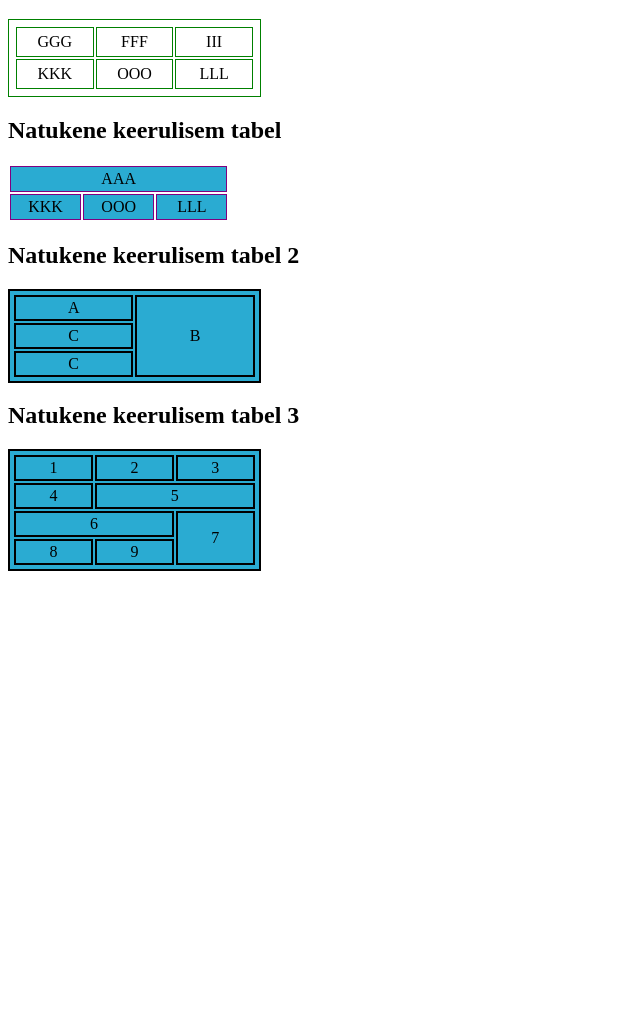
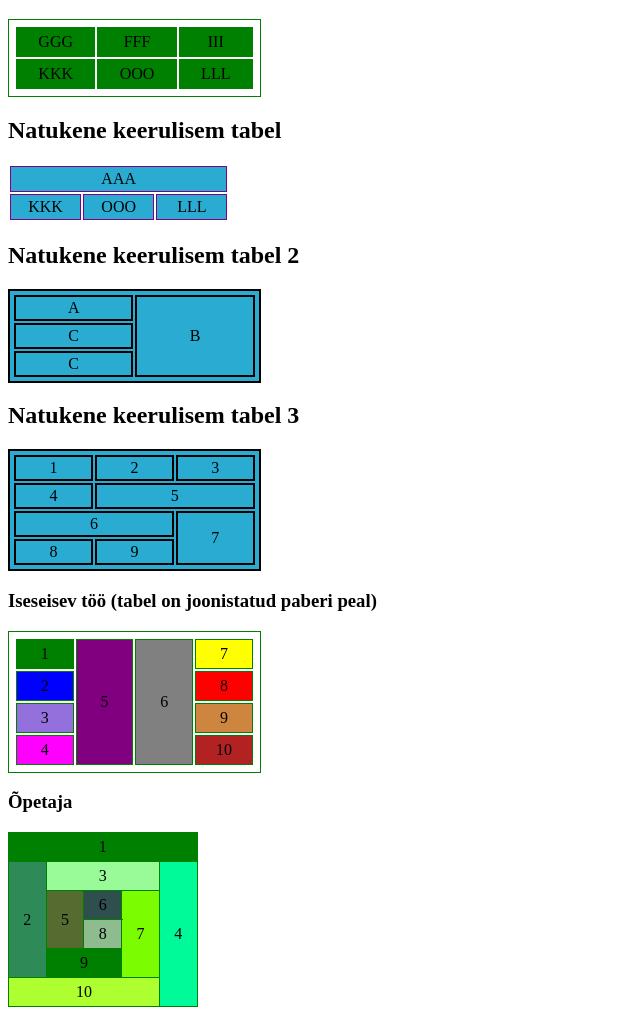
Before and after one commit to ReneAristov/VeebirakendusTITpv24, a plain HTML site: page Tabelid.html in a window 1280 px wide. Shown: the part 61-1076 px from the top of the page, without its empty margins (0-640 px from the left). Before the commit the page ends 800 px from the top, so only its background shows below. Drawn offline with Linux system fonts and the light colour scheme.

Commit message:
Add files via upload

```diff
--- a/TabelStyle.css
+++ b/TabelStyle.css
@@ -6,6 +6,28 @@ table#Tab1, td{
     padding: 5px;
     /*border-collapse: collapse;*/
 }
+/*tabeli pseudoelementide collapse*/
+#Tab1 tr:nth-child(1) td:nth-child(1){/* 1rida 1lahter*/
+background-color: green;}
+#Tab1 tr:nth-child(1) td:nth-child(2){/* 1rida 2lahter*/
+    background-color: green;}
+#Tab1 tr:nth-child(1) td:nth-child(3){/* 1rida 3lahter*/
+    background-color: green;}
+#Tab1 tr:nth-child(2) td:nth-child(1){/* 2rida 1lahter*/
+    background-color: green;}
+#Tab1 tr:nth-child(2) td:nth-child(2){/* 2rida 2lahter*/
+    background-color: green;}
+#Tab1 tr:nth-child(2) td:nth-child(3){/* 2rida 3lahter*/
+    background-color: green;}
+
+
+
+
+
+
+
+
+
 
 table#Tab2 td{
     /*html failis id=lihtne*/
@@ -37,3 +59,65 @@ table#Tab4, table#Tab4 td{
     background-color: #2aabd2;
     /*border-collapse: collapse;*/
 }
+
+table#Iseseisev, td{
+    /*html failis id=lihtne*/
+    width: 20%;
+    border: 1px solid green;
+    text-align: center;
+    padding: 5px;
+    /*border-collapse: collapse;*/
+}
+
+#Iseseisev tr:nth-child(1) td:nth-child(1){/* 1rida 1lahter*/
+    background-color: green;}
+#Iseseisev tr:nth-child(1) td:nth-child(2){/* 1rida 2lahter*/
+    background-color: purple;}
+#Iseseisev tr:nth-child(1) td:nth-child(3){/* 1rida 3lahter*/
+    background-color: grey;}
+#Iseseisev tr:nth-child(1) td:nth-child(4){/* 2rida 1lahter*/
+    background-color: yellow;}
+#Iseseisev tr:nth-child(2) td:nth-child(1){/* 2rida 2lahter*/
+    background-color: blue;}
+#Iseseisev tr:nth-child(2) td:nth-child(2){/* 2rida 3lahter*/
+    background-color: red;}
+#Iseseisev tr:nth-child(3) td:nth-child(1){/* 1rida 3lahter*/
+    background-color: mediumpurple;}
+#Iseseisev tr:nth-child(3) td:nth-child(2){/* 2rida 1lahter*/
+    background-color: peru;}
+#Iseseisev tr:nth-child(4) td:nth-child(1){/* 2rida 2lahter*/
+    background-color: fuchsia;}
+#Iseseisev tr:nth-child(4) td:nth-child(2){/* 2rida 3lahter*/
+    background-color: firebrick;}
+
+table#Õpetaja, td{
+    /*html failis id=lihtne*/
+    width: 15%;
+    border: 1px solid green;
+    text-align: center;
+    padding: 5px;
+    border-collapse: collapse
+
+    /*border-collapse: collapse;*/
+}
+
+#Õpetaja tr:nth-child(1) td:nth-child(1){/* 1rida 1lahter*/
+    background-color: green;}
+#Õpetaja tr:nth-child(2) td:nth-child(1){/* 1rida 2lahter*/
+    background-color: seagreen;}
+#Õpetaja tr:nth-child(2) td:nth-child(2){/* 1rida 3lahter*/
+    background-color: palegreen;}
+#Õpetaja tr:nth-child(2) td:nth-child(3){/* 2rida 1lahter*/
+    background-color: mediumspringgreen;}
+#Õpetaja tr:nth-child(3) td:nth-child(1){/* 2rida 1lahter*/
+    background-color: darkolivegreen;}
+#Õpetaja tr:nth-child(3) td:nth-child(2){/* 2rida 1lahter*/
+    background-color: darkslategray;}
+#Õpetaja tr:nth-child(3) td:nth-child(3){/* 2rida 1lahter*/
+    background-color: lawngreen;}
+#Õpetaja tr:nth-child(4) td:nth-child(1){/* 2rida 1lahter*/
+    background-color: darkseagreen;}
+#Õpetaja tr:nth-child(5) td:nth-child(1){/* 2rida 1lahter*/
+    background-color: green;}
+#Õpetaja tr:nth-child(6) td:nth-child(1){/* 2rida 1lahter*/
+    background-color:greenyellow;}
--- a/Tabelid.html
+++ b/Tabelid.html
@@ -65,5 +65,54 @@
         <td>9</td>
     </tr>
 </table>
+<h3>Iseseisev töö (tabel on joonistatud paberi peal)</h3>
+<table id="Iseseisev">
+    <tr>
+        <td>1</td>
+        <td rowspan="4">5</td>
+        <td rowspan="4">6</td>
+        <td>7</td>
+    <tr>
+    <td>2</td>
+    <td>8</td>
+    <tr>
+    <td>3</td>
+    <td>9</td>
+    <tr>
+    <td>4</td>
+    <td>10</td>
+    </tr>
+
+
+
+</table>
+
+<h3>Õpetaja</h3>
+<table id="Õpetaja">
+    <tr>
+        <td colspan="7">1</td>
+    </tr>
+    <tr>
+        <td rowspan="4">2</td>
+        <td colspan="5">3</td>
+        <td rowspan="5">4</td>
+    </tr>
+    <tr>
+        <td rowspan="2">5</td>
+        <td colspan="2">6</td>
+        <td rowspan="3">7</td>
+    </tr>
+    <tr>
+        <td colspan="2">8</td>
+    </tr>
+    <tr>
+        <td colspan ="3">9</td>
+    </tr>
+    <tr>
+        <td colspan ="6">10</td>
+    </tr>
+
+
+
 </body>
 </html>
```
